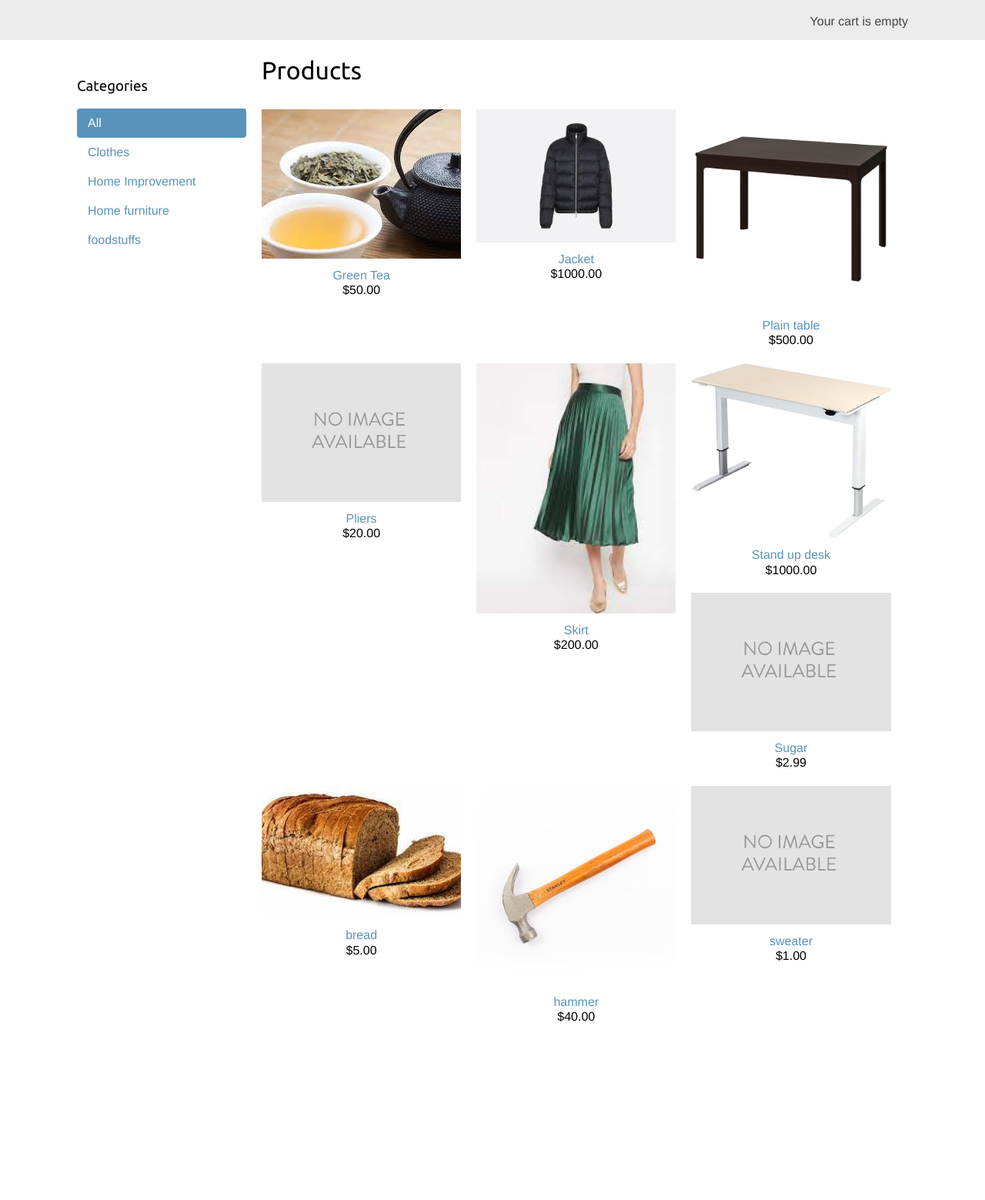
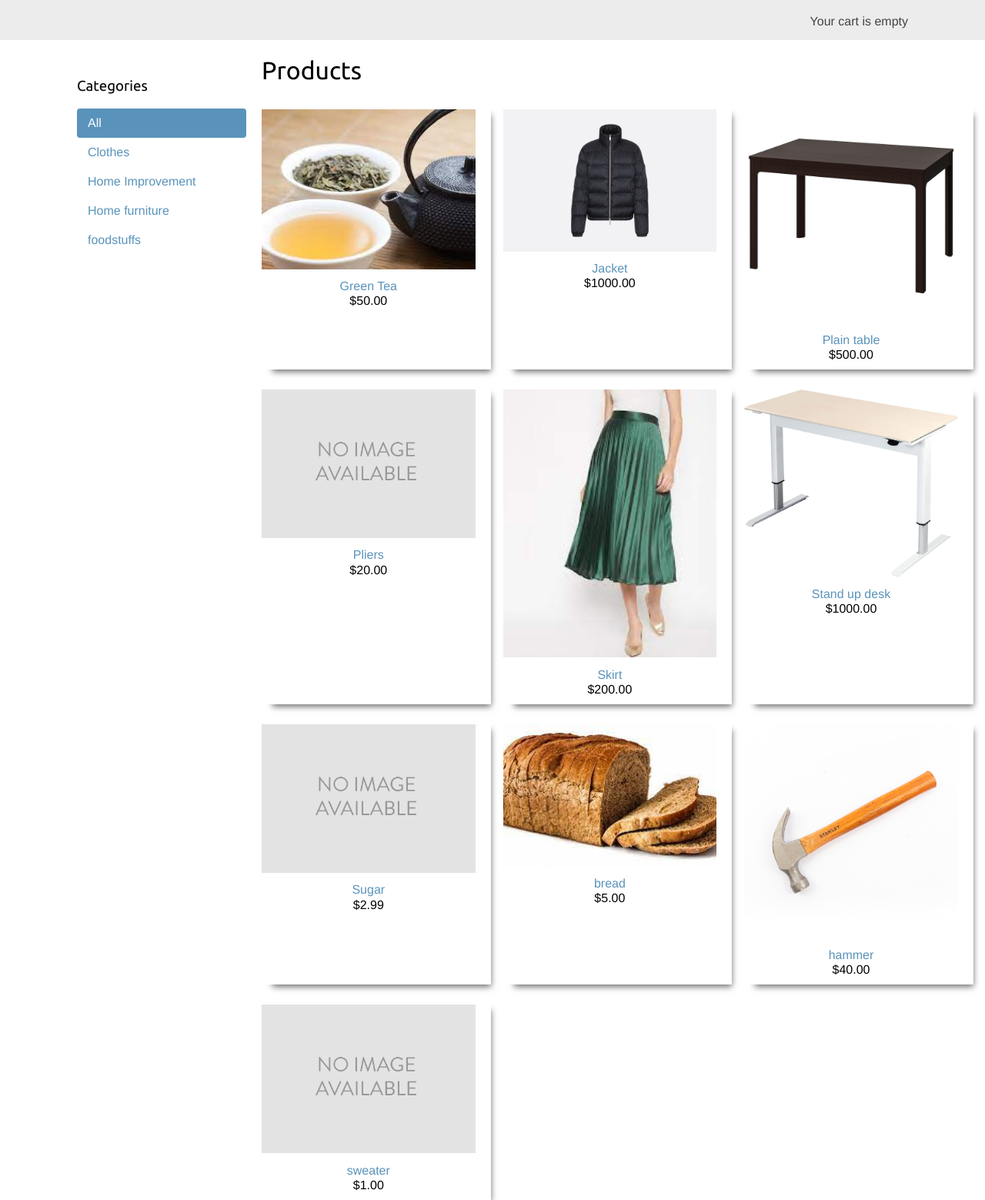
Before and after one commit to DevShasa/django_e_shop, a Django app: page / in a window 1280 px wide. Shown: the part 46-1605 px from the top of the page at 77% size. Before the commit the page ends 1374 px from the top, so only its background shows below. Run offline with Django 3.2, Linux system fonts and the light colour scheme; data comes from the database, SQL or seed files in the repository; both versions use the stored data as it was after the commit.

Commit message:
style change

```diff
--- a/shop/static/css/base.css
+++ b/shop/static/css/base.css
@@ -183,16 +183,22 @@ ul.errorlist {
     margin-right:-220px;
     overflow:hidden;
 }
-
-.product-list .item {
-    width:25%;
+.product-display{
+    display: grid;
+    grid-template-columns: 1fr 1fr 1fr;
+    grid-template-rows: 1fr auto;
+    gap: 1rem;
+    margin-right: 7rem;
+}
+.product-display .item {
     padding:10px 20px 10px 0;
-    float:left;
     text-align:center;
     line-height:1.2;
+    box-shadow: 7px 10px 8px -7px rgba(0,0,0,0.57);
+
 }
 
-.product-list .item img {
+.product-display .item img {
     width:100%;
     margin-bottom:8px;
 }
--- a/shop/templates/shop/product/list.html
+++ b/shop/templates/shop/product/list.html
@@ -31,6 +31,7 @@
                 Products
             {% endif %}
         </h1>
+        <div class="product-display">
             {% for product in products %}
                 <div class="item" >
                     <a href="{{product.get_absolute_url}}">
@@ -40,8 +41,9 @@
                     </a>
                     <a href="{{product.get_absolute_url}}">{{ product.name }}</a>
                     <br>
-                ${{product.price}}
+                    <span>${{product.price}}</span>
                 </div>
             {% endfor %}
         </div>
+    </div>
 {% endblock content %}
```
Also changed, not shown: db.sqlite3, media/products/2022/02/11/1570207502_943C449A4462_C989_E01_ZHC.jpg (added), media/products/2022/02/11/KC154_2419-7.jpg (added), media/products/2022/02/11/download.jpeg (added), media/products/2022/02/11/download_1.jpeg (added), media/products/2022/02/11/download_2.jpeg (added), media/products/2022/02/11/ekedalen-extendable-table-dark-brown__0736963_pe740827_s5.jpg (added). Lines whose indentation alone changed are shown as unchanged.
